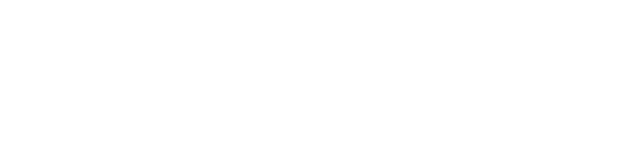
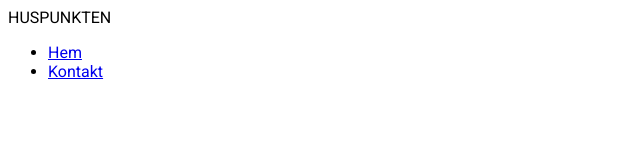
Before and after one commit to nordinz/huspunkten, a plain HTML site: page index.html in a window 1280 px wide. Shown: the whole page, without its empty margins (0-640 px from the left). Drawn offline with Linux system fonts and the light colour scheme.

Commit message:
first commit

```diff
--- a/index.html
+++ b/index.html
@@ -12,5 +12,22 @@
     <title>Huspunkten</title>
     <!-- Validerat! -->
   </head>
-  <body></body>
+  <body>
+    <nav class="navbar">
+      <div class="brand-title">HUSPUNKTEN</div>
+      <!-- Länkar, hamburgerbar, mobil-meny -->
+        <a href="#" class="toggle-button">
+          <span class="bar"></span>
+          <span class="bar"></span>
+        </a>
+      <div class="navbar-links">
+        <ul>
+          <li><a href="#">Hem</a></li>
+          <li><a href="contact-form">Kontakt</a></li>
+        </ul>
+    </div>
+    </nav>
+
+
+  </body>
 </html>
--- a/stylesheet.css
+++ b/stylesheet.css
@@ -0,0 +1,29 @@
+/*import google web font roboto*/
+@import url('https://fonts.googleapis.com/css2?family=Roboto:wght@100;300;400;500;700;900&display=swap');
+
+/*Description
+1. Root settings
+2. Body, html settings
+3. Navbar
+4.
+5.
+6.
+7.
+*/
+
+/*1. Root settings*/
+*{
+font-family: roboto;
+/*Inga gömda borders, margins eller padding på boxen*/
+box-sizing: border-box;
+/*Deklarera färgerna på webbsidan*/
+    --one: #026873;
+    --two: #0596A6;
+    --three: #03A6A6;
+    --four: #222d38;
+    --five: #DAD3C8;
+    --black: black;
+    --six: #726651;
+    --white: #ffffff;
+}
+/*Validerat*/
```
